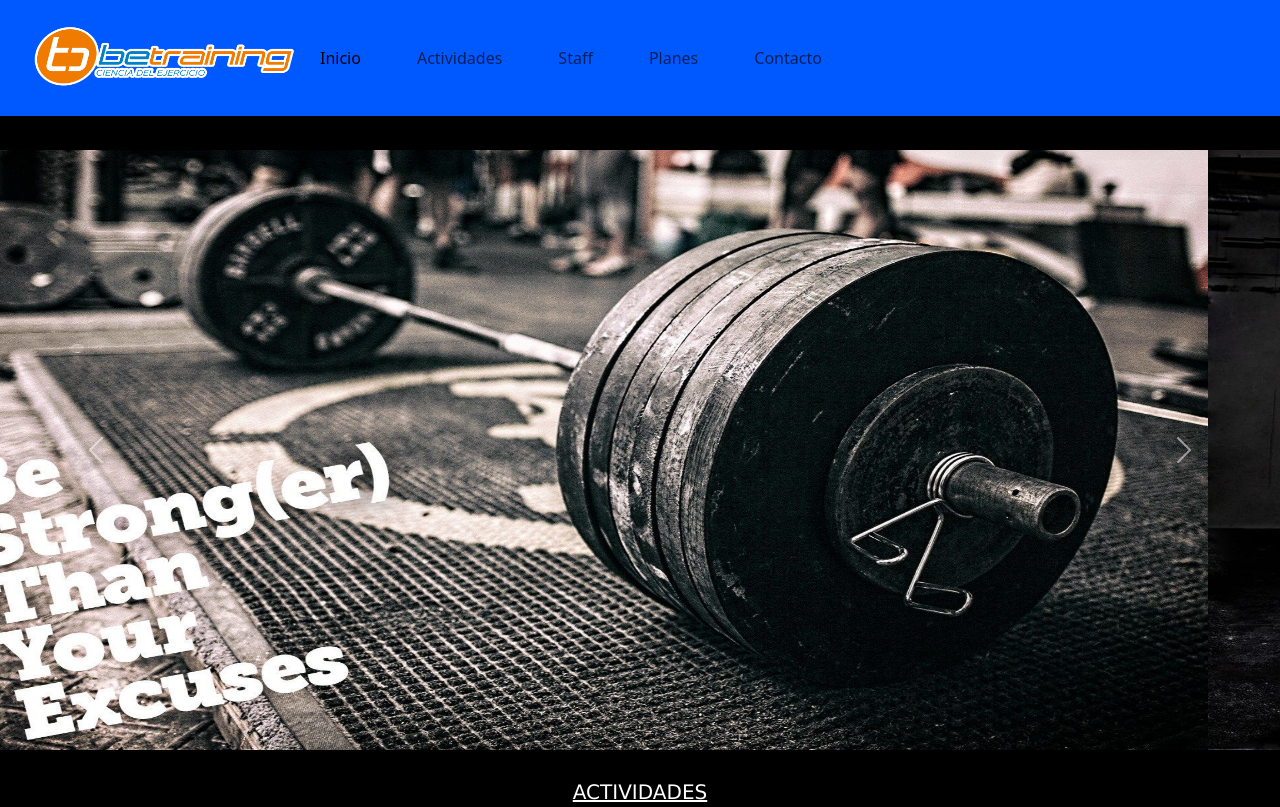
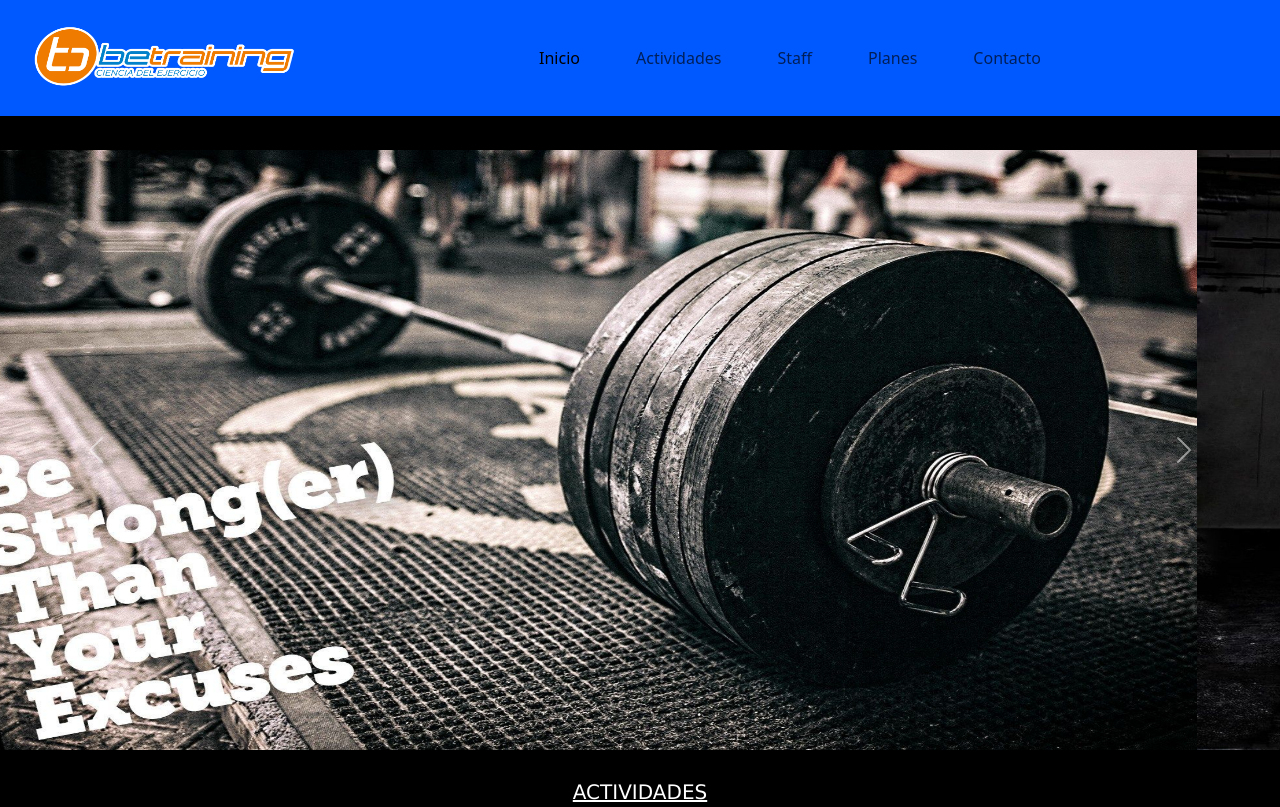
Before and after one commit to angelogenesini/PreEntrega2-GenesiniAngelo, a plain HTML site: page Index.html in a window 1280 px wide. Shown: the top 807 px of the page. Drawn offline with nearby package versions, Linux system fonts and the light colour scheme.

Commit message:
Cambios en la barra de navegacion

```diff
--- a/Index.html
+++ b/Index.html
@@ -25,8 +25,8 @@
             <button class="navbar-toggler" type="button" data-bs-toggle="collapse" data-bs-target="#navbarNav" aria-controls="navbarNav" aria-expanded="false" aria-label="Toggle navigation"></a>
                 <span class="navbar-toggler-icon"></span>
              </button>
-            <div class="collapse navbar-collapse" id="navbarNav">
-                <ul class="navbar-nav">
+            <div class="collapse navbar-collapse justify-content-center" id="navbarNav">
+                <ul class="navbar-nav d-flex justify-content-cente align-items-center">
                     <li class="nav-item">
                     <a class="nav-link active" aria-current="page" href="Index.html">Inicio</a>
                     </li>
@@ -51,7 +51,7 @@
 
 <section>
     <div id="carouselExampleAutoplaying" class="carousel slide" data-bs-ride="carousel">
-        <div class="carousel-inner">
+        <div class="carousel-inner container-fluid">
           <div class="carousel-item active">
             <img src="img/gym-portada.jpg" class="d-block w-100" alt="portada">
           </div>
--- a/css/style.css
+++ b/css/style.css
@@ -432,6 +432,12 @@ footer {
 
 }
 
+.navbar-collapse {
+    align-items: center;
+    justify-content: space-between;
+
+}
+
 .navbar-nav {
     gap: 40px;
 
@@ -442,6 +448,8 @@ footer {
     border-radius: 2px;
 
 }
+
+
 
 /*Media queries Carrusel*/
 
```
Also changed, not shown: pages/actividades.html (+2 -2 lines), pages/contacto.html (+2 -2 lines), pages/planes.html (+2 -2 lines), pages/staff.html (+2 -2 lines).
